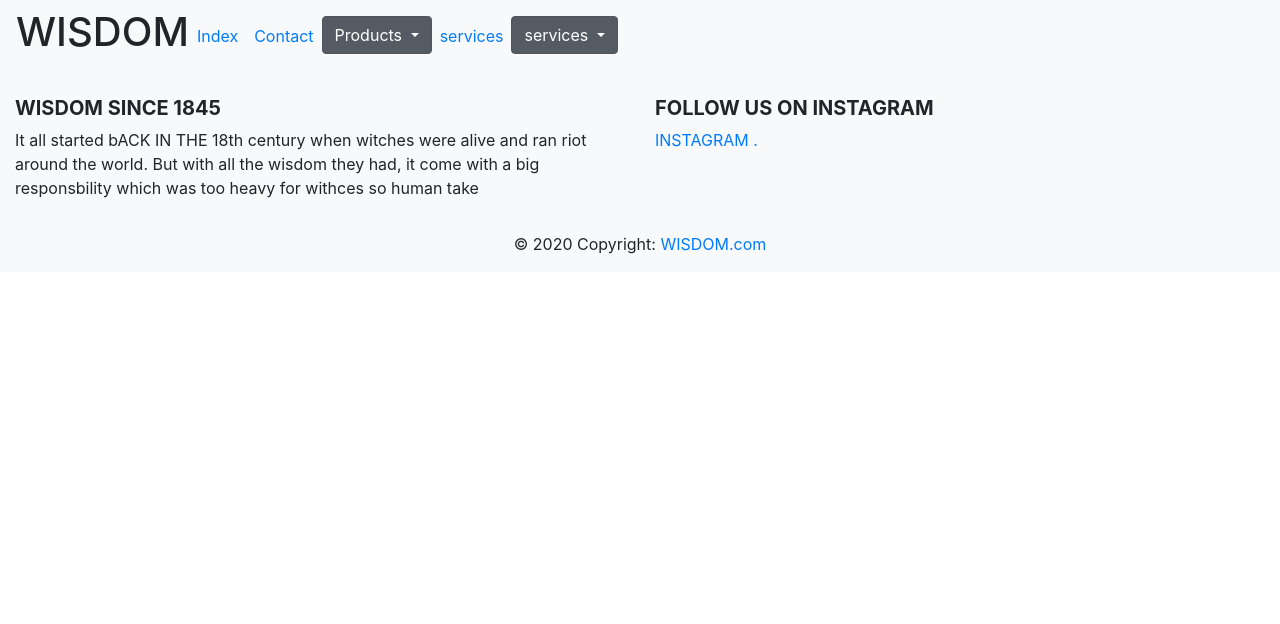
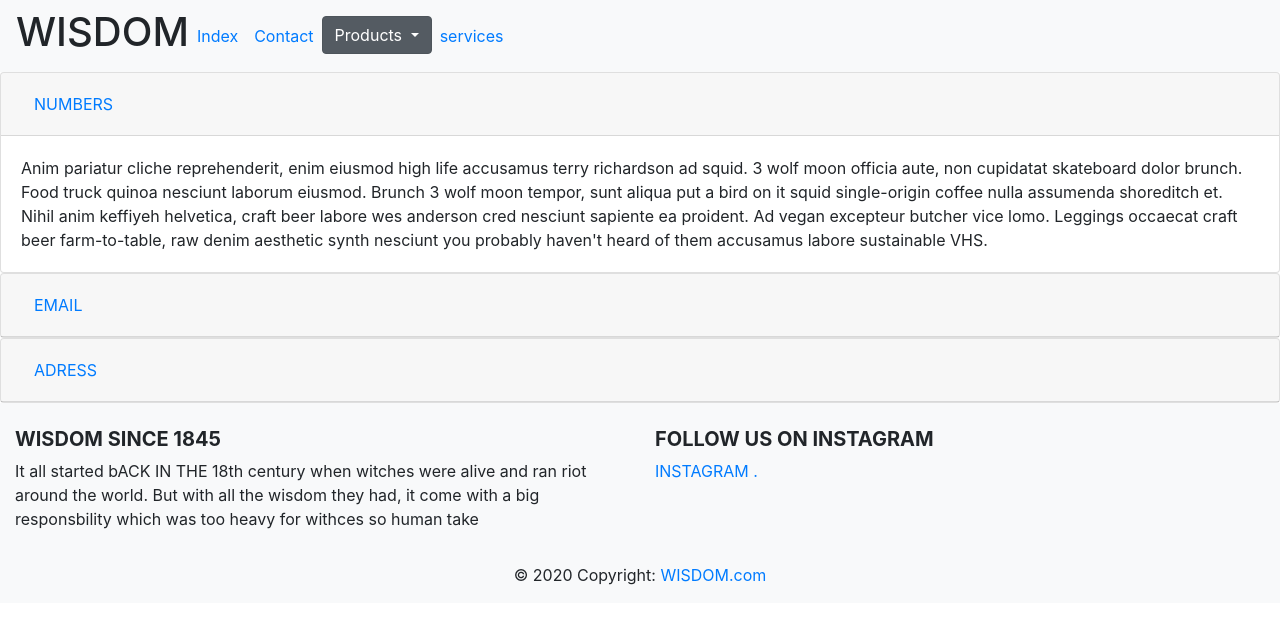
Before and after one commit to RasmusGyllenhammar/Rasmus-Gyllenhammar-inl-mningsuppgift-bootstrap-4-slut-projekt, a plain HTML site: page Rasmus-Gyllenhammar-inlämningsuppgift-bootstrap-4-slut-projekt/contact.html in a window 1280 px wide. Drawn offline with nearby package versions, Linux system fonts and the light colour scheme.

Commit message:
ändrade navbaren och började på kontakt

```diff
--- a/Rasmus-Gyllenhammar-inlämningsuppgift-bootstrap-4-slut-projekt/contact.html
+++ b/Rasmus-Gyllenhammar-inlämningsuppgift-bootstrap-4-slut-projekt/contact.html
@@ -5,13 +5,20 @@
     <meta name="viewport" content="width=device-width, initial-scale=1.0">
     <link rel="stylesheet" href="./css/bootstrap.css">
     <title>Document</title>
+    <script src="https://ajax.googleapis.com/ajax/libs/jquery/3.5.1/jquery.min.js"></script> <!--DESSA SCRIPTS FUNKAR FÖR BOOTSRAP-->
+  <script src="https://cdnjs.cloudflare.com/ajax/libs/popper.js/1.16.0/umd/popper.min.js"></script>
+  <script src="https://maxcdn.bootstrapcdn.com/bootstrap/4.5.2/js/bootstrap.min.js"></script>
+
+  <script src="https://code.jquery.com/jquery-3.2.1.slim.min.js" integrity="sha384-KJ3o2DKtIkvYIK3UENzmM7KCkRr/rE9/Qpg6aAZGJwFDMVNA/GpGFF93hXpG5KkN" crossorigin="anonymous"></script>
+      <script src="https://cdnjs.cloudflare.com/ajax/libs/popper.js/1.11.0/umd/popper.min.js" integrity="sha384-b/U6ypiBEHpOf/4+1nzFpr53nxSS+GLCkfwBdFNTxtclqqenISfwAzpKaMNFNmj4" crossorigin="anonymous"></script>
+
 </head>
 <body>
   <nav class="navbar navbar-expand-sm bg-light">
     <h1>WISDOM</h1>
     <ul class="navbar-nav">
         <li class="nav-item"><a class="nav-link" href="index.html">Index</a></li>
-        <li class="nav-item"><a class="nav-link" href="">Contact</a></li>
+        <li class="nav-item"><a class="nav-link" href="contact.html">Contact</a></li>
 
 
 
@@ -28,21 +35,56 @@
         </div>
 
         <li class="nav-item"><a class="nav-link" href="services.html">services</a></li>
-        <div class="dropdown show">
-          <a class="btn btn-secondary dropdown-toggle" href="services.html" role="button" id="dropdownMenuLink" data-toggle="dropdown" aria-haspopup="true" aria-expanded="false">
-            services
-          </a>
 
-          <div class="dropdown-menu" aria-labelledby="dropdownMenuLink">
-            <a class="dropdown-item" href="wizards.html">ice ball</a>
-            <a class="dropdown-item" href="#">fireball</a>
-            <a class="dropdown-item" href="#">lightning ball</a>
-          </div>
-        </div>
 
     </ul>
 </nav>
 
+<div id="accordion">
+  <div class="card">
+    <div class="card-header" id="headingOne">
+      <h5 class="mb-0">
+        <button class="btn btn-link" data-toggle="collapse" data-target="#collapseOne" aria-expanded="true" aria-controls="collapseOne">
+          NUMBERS
+        </button>
+      </h5>
+    </div>
+
+    <div id="collapseOne" class="collapse show" aria-labelledby="headingOne" data-parent="#accordion">
+      <div class="card-body">
+        Anim pariatur cliche reprehenderit, enim eiusmod high life accusamus terry richardson ad squid. 3 wolf moon officia aute, non cupidatat skateboard dolor brunch. Food truck quinoa nesciunt laborum eiusmod. Brunch 3 wolf moon tempor, sunt aliqua put a bird on it squid single-origin coffee nulla assumenda shoreditch et. Nihil anim keffiyeh helvetica, craft beer labore wes anderson cred nesciunt sapiente ea proident. Ad vegan excepteur butcher vice lomo. Leggings occaecat craft beer farm-to-table, raw denim aesthetic synth nesciunt you probably haven't heard of them accusamus labore sustainable VHS.
+      </div>
+    </div>
+  </div>
+  <div class="card">
+    <div class="card-header" id="headingTwo">
+      <h5 class="mb-0">
+        <button class="btn btn-link collapsed" data-toggle="collapse" data-target="#collapseTwo" aria-expanded="false" aria-controls="collapseTwo">
+          EMAIL
+        </button>
+      </h5>
+    </div>
+    <div id="collapseTwo" class="collapse" aria-labelledby="headingTwo" data-parent="#accordion">
+      <div class="card-body">
+        Anim pariatur cliche reprehenderit, enim eiusmod high life accusamus terry richardson ad squid. 3 wolf moon officia aute, non cupidatat skateboard dolor brunch. Food truck quinoa nesciunt laborum eiusmod. Brunch 3 wolf moon tempor, sunt aliqua put a bird on it squid single-origin coffee nulla assumenda shoreditch et. Nihil anim keffiyeh helvetica, craft beer labore wes anderson cred nesciunt sapiente ea proident. Ad vegan excepteur butcher vice lomo. Leggings occaecat craft beer farm-to-table, raw denim aesthetic synth nesciunt you probably haven't heard of them accusamus labore sustainable VHS.
+      </div>
+    </div>
+  </div>
+  <div class="card">
+    <div class="card-header" id="headingThree">
+      <h5 class="mb-0">
+        <button class="btn btn-link collapsed" data-toggle="collapse" data-target="#collapseThree" aria-expanded="false" aria-controls="collapseThree">
+          ADRESS
+        </button>
+      </h5>
+    </div>
+    <div id="collapseThree" class="collapse" aria-labelledby="headingThree" data-parent="#accordion">
+      <div class="card-body">
+        Anim pariatur cliche reprehenderit, enim eiusmod high life accusamus terry richardson ad squid. 3 wolf moon officia aute, non cupidatat skateboard dolor brunch. Food truck quinoa nesciunt laborum eiusmod. Brunch 3 wolf moon tempor, sunt aliqua put a bird on it squid single-origin coffee nulla assumenda shoreditch et. Nihil anim keffiyeh helvetica, craft beer labore wes anderson cred nesciunt sapiente ea proident. Ad vegan excepteur butcher vice lomo. Leggings occaecat craft beer farm-to-table, raw denim aesthetic synth nesciunt you probably haven't heard of them accusamus labore sustainable VHS.
+      </div>
+    </div>
+  </div>
+</div>
 
 
 
```
Also changed, not shown: Rasmus-Gyllenhammar-inlämningsuppgift-bootstrap-4-slut-projekt/index.html (+1 -11 lines), Rasmus-Gyllenhammar-inlämningsuppgift-bootstrap-4-slut-projekt/services.html (+1 -11 lines), Rasmus-Gyllenhammar-inlämningsuppgift-bootstrap-4-slut-projekt/wizards.html (+1 -11 lines).
